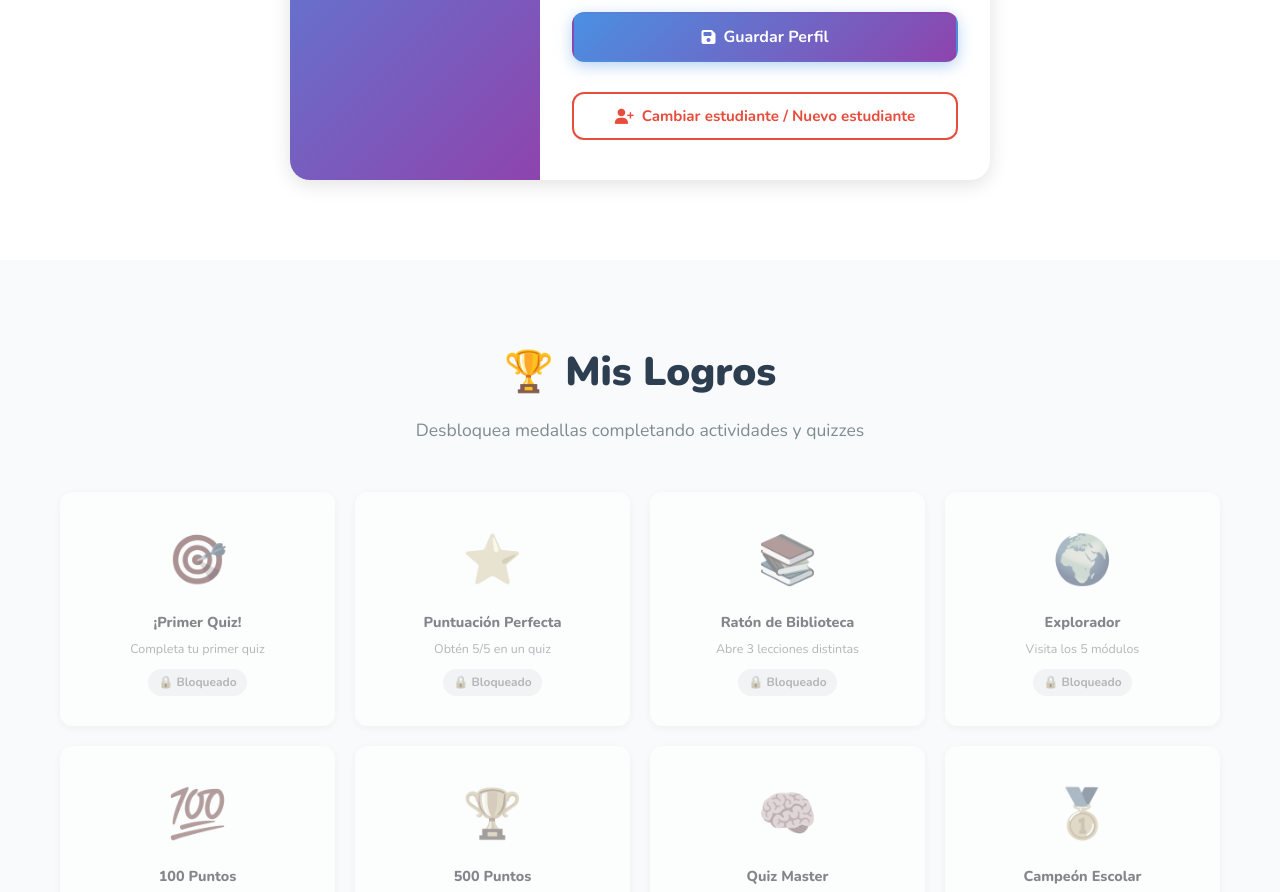
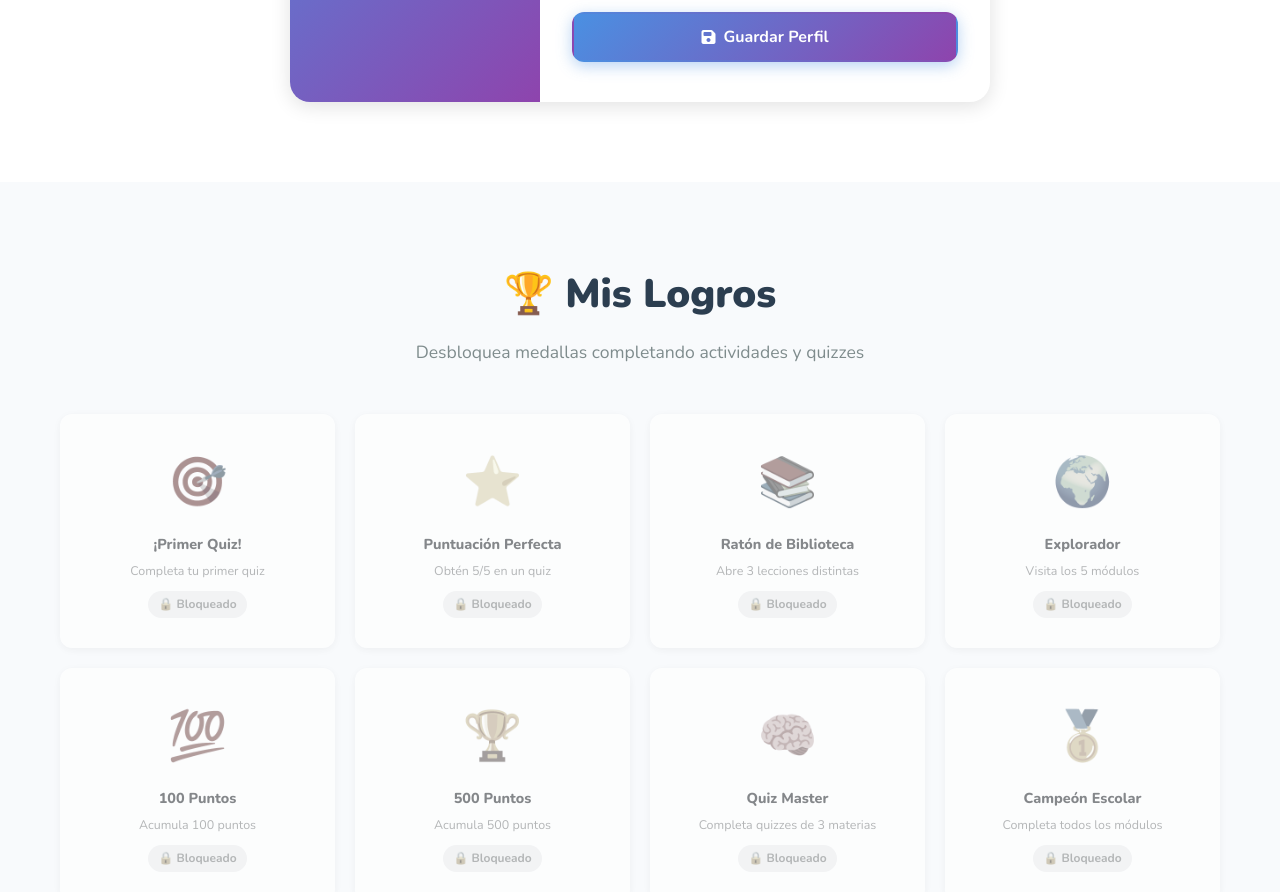
Before and after one commit to luisedgar130-cyber/curso-primaria, a website: page index.html in a window 1280 px wide. Shown: the part 3571-4463 px from the top of the page. Drawn offline with nearby package versions, Linux system fonts and the light colour scheme; no server answers.

Commit message:
Update index.html

```diff
--- a/index.html
+++ b/index.html
@@ -211,9 +211,7 @@
           <button type="submit" class="btn btn-primary btn-full">
             <i class="fas fa-save"></i> Guardar Perfil
           </button>
-          <button type="button" class="btn btn-switch-student btn-full" id="btn-switch-student">
-            <i class="fas fa-user-plus"></i> Cambiar estudiante / Nuevo estudiante
-          </button>
+
         </form>
       </div>
     </div>
```
